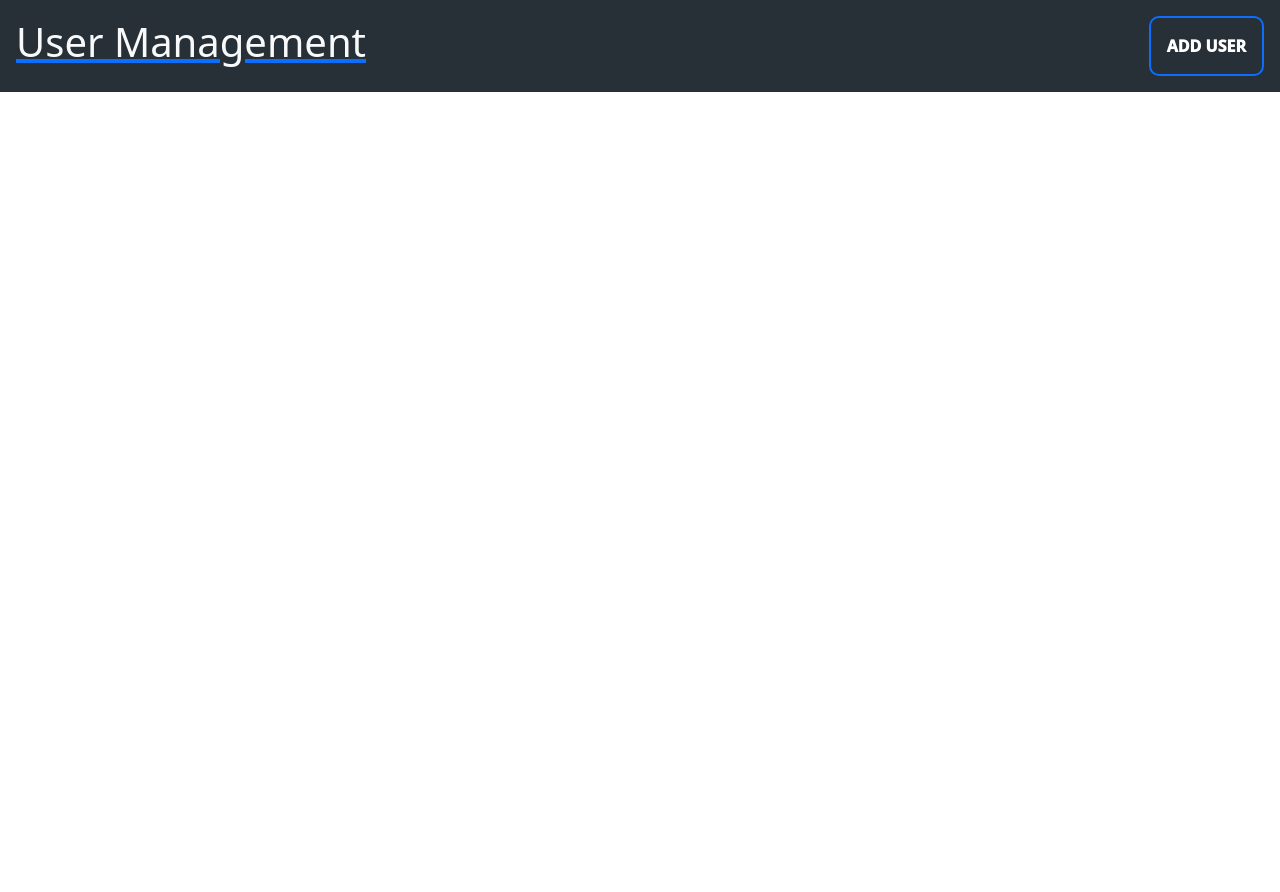
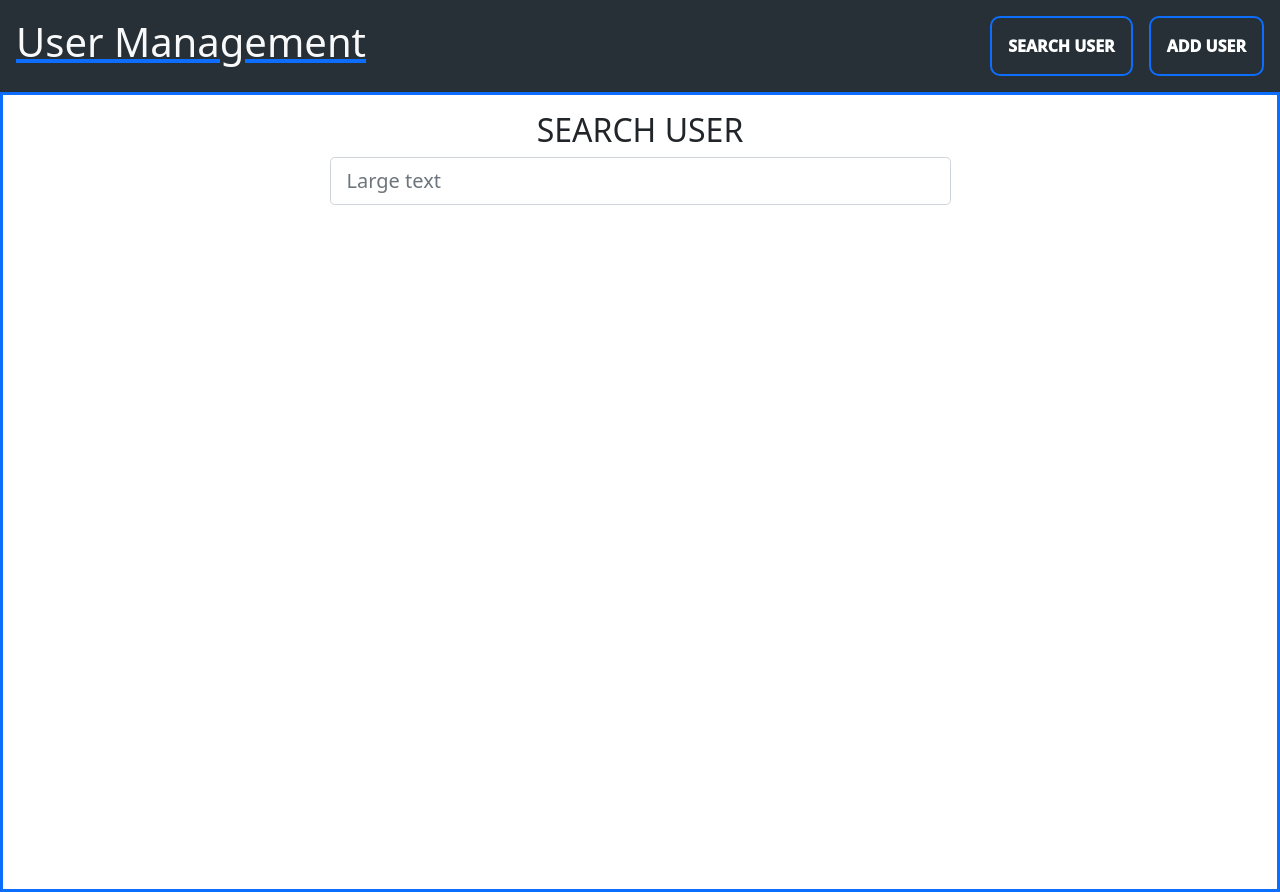
Before and after one commit to jipark92/mern-user-management, a React (Create React App) app in the folder client/: page /searchuser in a window 1280 px wide. Before the commit the page ends 800 px from the top, so only its background shows below. Built offline with nearby package versions, Linux system fonts and the light colour scheme.

Commit message:
add alphabetical order and start on search page

```diff
--- a/client/src/RouterSwitch.js
+++ b/client/src/RouterSwitch.js
@@ -2,6 +2,8 @@ import {BrowserRouter, Routes, Route} from 'react-router-dom'
 import NavBar from './components/NavBar'
 import AddUser from './components/AddUser'
 import Users from './components/Users'
+import SearchUser from './components/SearchUser'
+
 
 export default function RouterSwitch() {
     return (
@@ -10,6 +12,7 @@ export default function RouterSwitch() {
             <Routes>
                 <Route path="/" element={<Users/>}/>
                 <Route path="/newuser" element={<AddUser/>}/>
+                <Route path='/searchuser' element={<SearchUser/>}/>
             </Routes>
         </BrowserRouter>
     )
--- a/client/src/components/NavBar.js
+++ b/client/src/components/NavBar.js
@@ -1,10 +1,7 @@
 import { Link } from 'react-router-dom'
-import { Button, Form } from 'react-bootstrap';
-
+// import { Button, Form } from 'react-bootstrap';
 
 export default function NavBar() {
-
-
 
     return (
         <header className='title-container'>
@@ -12,16 +9,13 @@ export default function NavBar() {
                 <h1 className='text-light'>User Management</h1>
             </Link>
             <div>
-            {/* <Form>
-                <Form.Group className="mb-3" controlId="exampleForm.ControlInput1">
-                    <Form.Label></Form.Label>
-                    <Form.Control type="text" placeholder="Search" />
-                </Form.Group>
-            </Form> */}
+                <Link to='/searchuser'>
+                    <button className='search-user-btn'>SEARCH USER</button>
+                </Link>
+                <Link to='/newuser'>
+                    <button className="new-user-btn ">ADD USER</button>
+                </Link>
             </div>
-            <Link to='/newuser'>
-                <button className="new-user-btn ">ADD USER</button>
-            </Link>
         </header>
     )
 }
--- /dev/null
+++ b/client/src/components/SearchUser.js
@@ -0,0 +1,14 @@
+import { Form} from 'react-bootstrap';
+
+function SearchUser() {
+    return (
+        <div className="search-user-container">
+            <h2>SEARCH USER</h2>
+            <div className='search-bar-container'>
+                <Form.Control size="lg" type="text" placeholder="Large text" />
+            </div>
+        </div>
+    )
+}
+
+export default SearchUser
--- a/client/src/components/UpdateModal.js
+++ b/client/src/components/UpdateUserModal.js
@@ -9,6 +9,7 @@ export default function UpdateModal(props) {
     const [newPhone, setNewPhone] = useState(props.rowDatas.phone)
     const [newGender, setNewGender] = useState(props.rowDatas.gender)
     const [newStatus, setNewStatus] = useState(props.rowDatas.status)
+    const [newDate, setNewDate] = useState(props.rowDatas.date)
 
     const updateBtn = (id) => {
         console.log('clicked update')
@@ -19,7 +20,8 @@ export default function UpdateModal(props) {
             newAge: newAge,
             newPhone: newPhone,
             newGender: newGender,
-            newStatus: newStatus
+            newStatus: newStatus,
+            newDate: newDate
         })
     }
 
@@ -56,6 +58,9 @@ export default function UpdateModal(props) {
                 <option value="Active">Active</option>
                 <option value="Inactive">Inactive</option>
             </select>
+
+            <label htmlFor='date'>Date</label>
+            <input type='date' name='date' id='date' onChange={(e)=>setNewDate(e.target.value)}/>
             <button className='submit-update-btn' onClick={(e)=>{
                 e.preventDefault()
                 updateBtn(props.rowDatas._id)
--- a/client/src/components/Users.js
+++ b/client/src/components/Users.js
@@ -4,7 +4,7 @@ import { AiOutlineUser,AiOutlineMail, AiOutlinePhone,AiOutlineInteraction,AiOutl
 import { TbListNumbers,TbGenderBigender } from "react-icons/tb";
 import { HiStatusOnline, HiOutlineIdentification } from "react-icons/hi";
 import { FaEdit } from "react-icons/fa";
-import UpdateModal from './UpdateModal';
+import UpdateModal from './UpdateUserModal';
 import Axios from 'axios'
 
 export default function Users() {
@@ -20,26 +20,23 @@ export default function Users() {
     const [show , setShow] = useState(false)
     //single data
     const [rowDatas, setRowDatas] = useState([])
-    //render data
 
     useEffect(()=>{
         Axios.get(`http://localhost:3001/`)
         .then(res=>{
-            // let sortedData = res.data.sort((a,b)=>{
-            //     if( a.name < b.name){
-            //         return -1
-            //     }
-            // })
-            // setUserDatas(sortedData)
+            let sortedData = res.data.sort((a,b)=>{
+                if( a.name < b.name){
+                    return -1
+                }
+            })
+            setUserDatas(sortedData)
             setIsLoading(false)
-            setUserDatas(res.data)
             setRenderUserDisplay(renderUsersDatas)
-            // console.log(userDatas)
         })
         .catch(()=>{
             alert('error fetching data')
         })
-    },[isLoading])
+    },[userDatas])
 
     //delete api data
     const deleteBtn = (id) => {
@@ -54,44 +51,6 @@ export default function Users() {
     //modal close
     const handleClose = () =>{
         setShow(false)
-    }
-
-    //sort name alphabetically
-    const sortAlphabetical = ()=>{
-        console.log('clicked!')
-        let ele = userDatas.sort((a,b)=>{
-            if( a.name < b.name){
-                return -1
-            }
-        })
-
-        let sortedDisplay = ele.map((users,i)=>{
-            return(
-                <tr key={users._id}>
-                <td>{users._id}</td>
-                <td>{users.name}</td>
-                <td>{users.email}</td>
-                <td>{users.age}</td>
-                <td>{users.phone}</td>
-                <td>{users.gender}</td>
-                <td>{users.status}</td>
-                <td>{users.date}</td>
-                <td style={{display:'flex', justifyContent:'space-evenly'}}>
-                    <li className='delete-btn' onClick={()=>{deleteBtn(users._id)}}><RiDeleteBin5Line /></li>
-                    <li className='update-btn' onClick={()=>{
-                        setRowDatas(users)
-                        setShow(true)}}><FaEdit/></li>
-                    {show? <UpdateModal
-                    handleClose={handleClose}
-                    rowDatas={rowDatas}
-                    />:""}
-                </td>
-            </tr>
-            )
-        })
-        // console.log(ele)
-        setUserDatas(ele)
-        setRenderUserDisplay(sortedDisplay)
     }
 
     //render display
@@ -120,7 +79,7 @@ export default function Users() {
         )
     })
 
-    const [renderUserDisplay, setRenderUserDisplay] = useState(renderUsersDatas)
+    const [renderUserDisplay, setRenderUserDisplay] = useState()
 
     return (
         <div className="users-container">
@@ -129,7 +88,7 @@ export default function Users() {
                     <tbody>
                         <tr className='table-header-container'>
                             <th>ID<HiOutlineIdentification/></th>
-                            <th><button className='sort-alphabet-btn' onClick={()=>{sortAlphabetical()}}>NAME<AiOutlineUser/></button></th>
+                            <th>NAME<AiOutlineUser/></th>
                             <th>EMAIL<AiOutlineMail/></th>
                             <th>AGE<TbListNumbers/></th>
                             <th>PHONE<AiOutlinePhone/></th>
--- /dev/null
+++ b/client/src/css/searchUser.css
@@ -0,0 +1,36 @@
+* {
+    margin: 0;
+    padding: 0;
+    box-sizing: border-box;
+    list-style-type: none;
+}
+
+.search-user-btn {
+    border-radius: 10px;
+    background-color: rgb(39,48,54);
+    color: white;
+    padding: 1rem;
+    font-weight: 1000;
+    border: 2px solid rgb(13,110,253);
+}
+
+.search-user-btn:hover{
+    background-color: white;
+    color:rgb(33,37,41);
+}
+
+.search-user-container{
+    display: flex;
+    flex-direction: column;
+    justify-content: flex-start;
+    align-items: center;
+
+    border: 3px solid rgb(13,110,253);
+    height: 100vh;
+    padding: 1rem;
+
+}
+
+.search-bar-container{
+    width: 50%;
+}
--- a/client/src/css/updateModal.css
+++ b/client/src/css/updateModal.css
@@ -9,7 +9,7 @@
     border: 5px solid gray;
     background-color: rgb(33,37,41);
     color: white;
-    height: 50%;
+    height: 55%;
     width: 50%;
     position:absolute;
     top: 50%;
--- a/client/src/css/users.css
+++ b/client/src/css/users.css
@@ -15,6 +15,14 @@
 
   padding: 1rem;
   background-color: rgb(39,48,54);
+}
+
+.title-container div{
+  display: flex;
+  gap: 1rem;
+  justify-content: center;
+  align-items: center;
+  flex-wrap: wrap;
 }
 
 .users-container{
--- a/client/src/index.js
+++ b/client/src/index.js
@@ -5,6 +5,7 @@ import './css/users.css';
 import 'bootstrap/dist/css/bootstrap.min.css';
 import './css/addUsers.css'
 import './css/updateModal.css'
+import './css/searchUser.css'
 
 const root = ReactDOM.createRoot(document.getElementById('root'));
 root.render(
```
